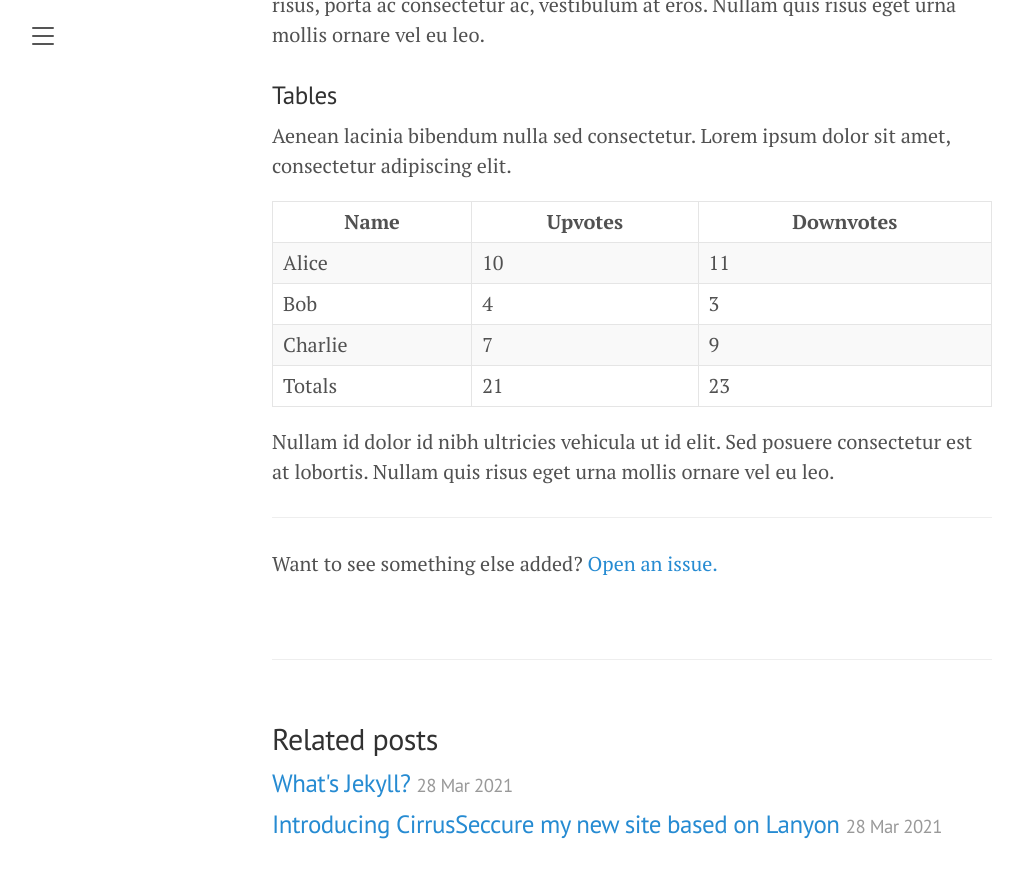
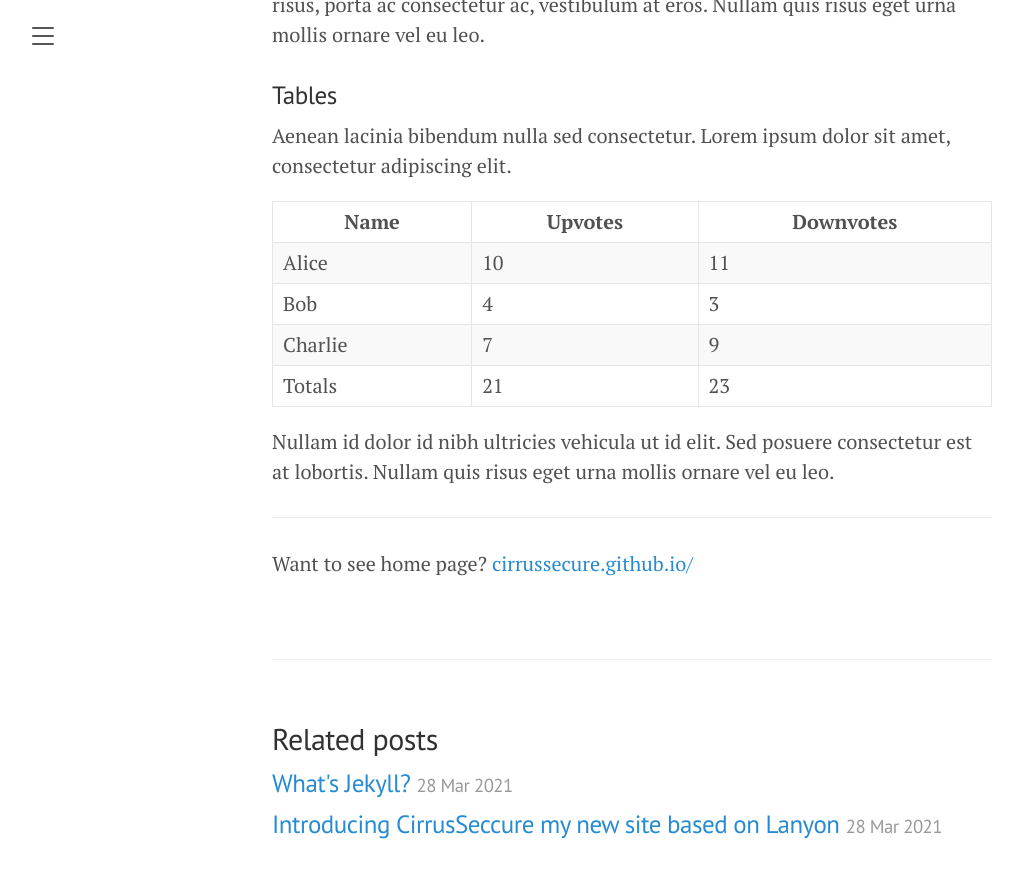
Before and after one commit to cirrussecure/lanyon-archive, a Jekyll site: the page built from _posts/2021-03-28-example-content.md, in a window 1280 px wide and 900 px high, scrolled down 2762 px. Shown: the top 878 px of the window, without its empty margins (8-1031 px from the left). Built offline with Jekyll 4.4.1, drawn with Linux system fonts in a browser that asks for light colours.

Commit message:
Update 2021-03-28-example-content.md

```diff
--- a/_posts/2021-03-28-example-content.md
+++ b/_posts/2021-03-28-example-content.md
@@ -118,5 +118,4 @@ Aenean lacinia bibendum nulla sed consectetur. Lorem ipsum dolor sit amet, conse
 Nullam id dolor id nibh ultricies vehicula ut id elit. Sed posuere consectetur est at lobortis. Nullam quis risus eget urna mollis ornare vel eu leo.
 
 -----
-
-Want to see something else added? <a href="https://github.com/poole/poole/issues/new">Open an issue.</a>
+Want to see home page? <a href="https://cirrussecure.github.io/">cirrussecure.github.io/</a>
```
